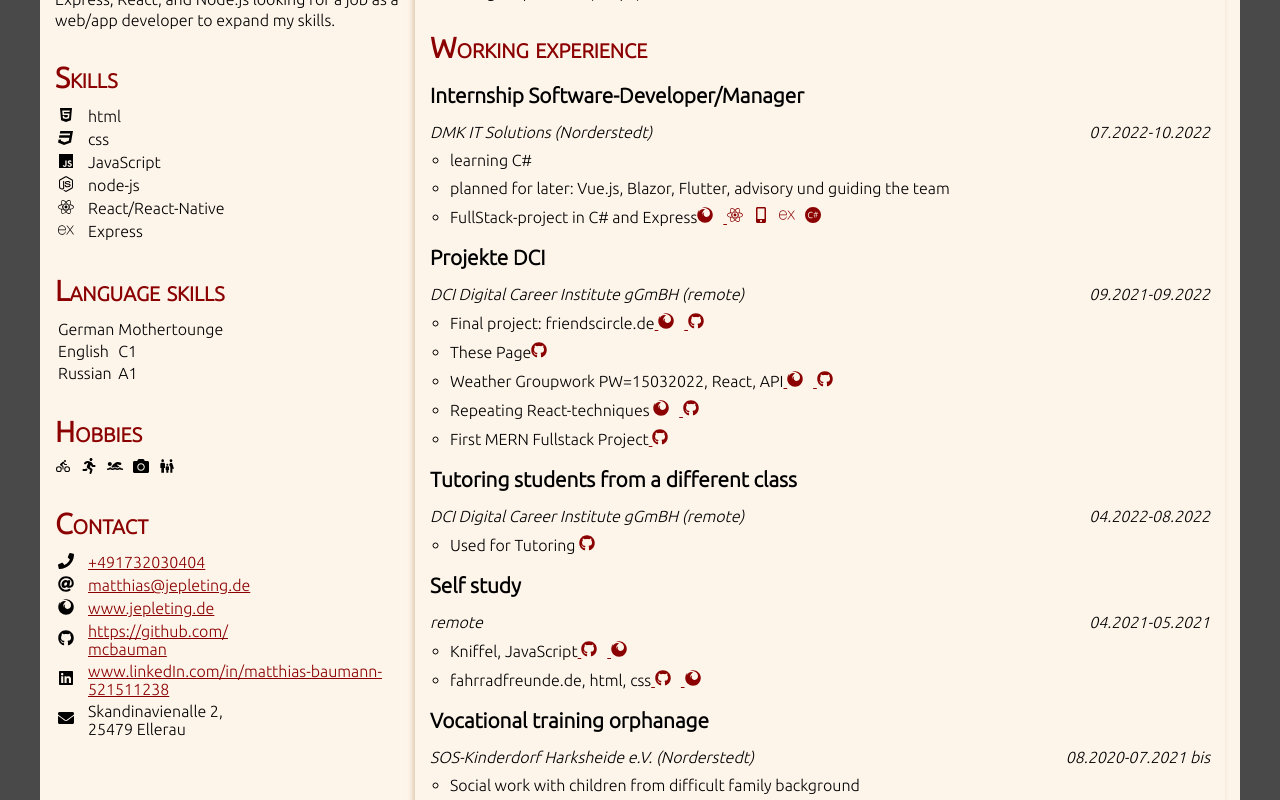
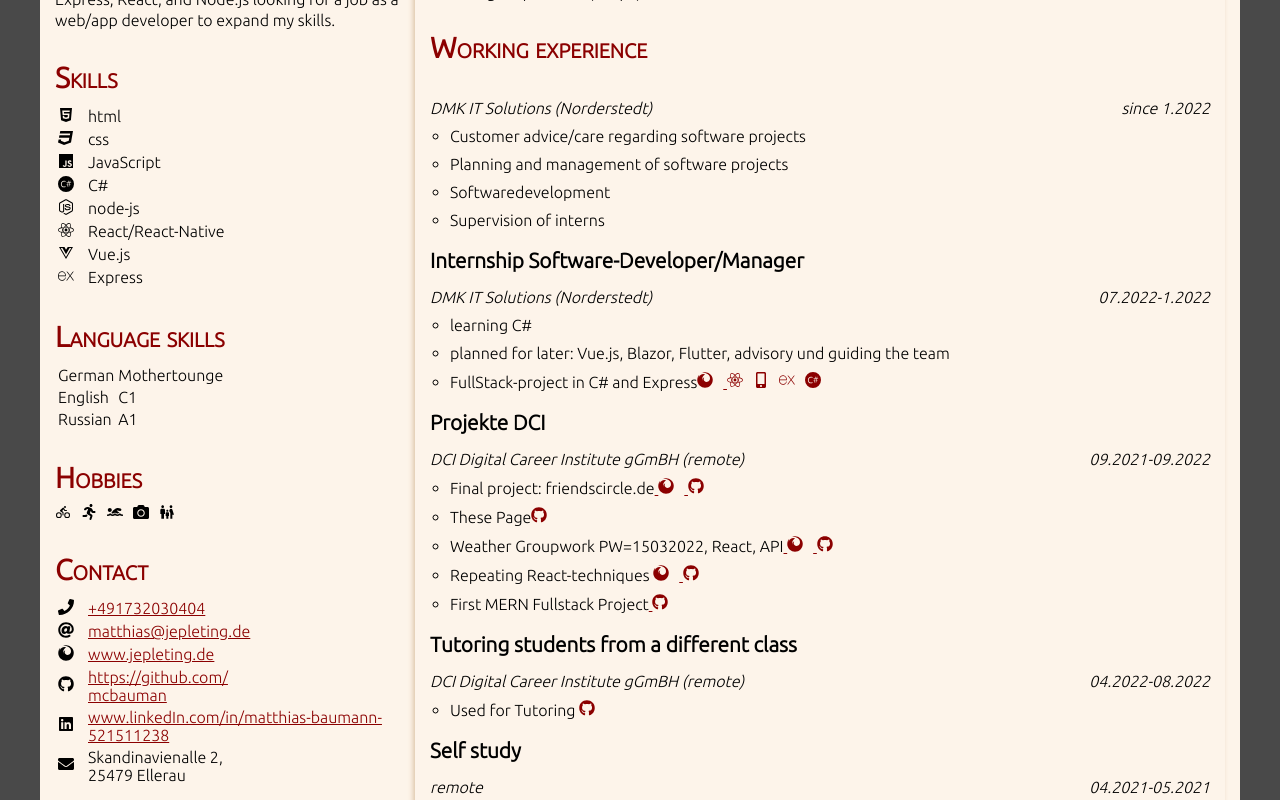
Before and after one commit to mcbauman/jepleting, a React (Create React App) app: page / in a window 1280 px wide. Shown: the part 480-1280 px from the top of the page. Built offline with nearby package versions, Linux system fonts and the light colour scheme.

Commit message:
AktualiserungProduktOwner

```diff
--- a/src/components/lang.js
+++ b/src/components/lang.js
@@ -56,7 +56,13 @@
         intern:"Praktikum Software-Entwickler/Manager",
         learningC:"C# lernen",
         later:"Später: Vue.js, Blazor, Flutter, Beratung und Teamführung",
-        comparism:"FullStack-Projekt in C# und Express"
+        comparism:"FullStack-Projekt in C# und Express",
+        dmk:"Business Software-Developer/Product Owner",
+        seit:"seit",
+        kundenkontakt:"Kundenkberatung-/Betreuung bzgl. Softwareprojekten",
+        management:"Planung und Management der Softwareprojekte",
+        entwicklung:"Softwareentwicklung",
+        praktikanten:"Betreuung der Praktikanten"
     },
     en:{
         title:"title",
@@ -115,7 +121,12 @@
         intern:"Internship Software-Developer/Manager",
         learningC:"learning C#",
         later:"planned for later: Vue.js, Blazor, Flutter, advisory und guiding the team",
-        comparism:"FullStack-project in C# and Express"
+        comparism:"FullStack-project in C# and Express",
+        seit:"since",
+        kundenkontakt:"Customer advice/care regarding software projects",
+        management:"Planning and management of software projects",
+        entwicklung:"Softwaredevelopment",
+        praktikanten:"Supervision of interns"
     },
     ke:{
         title:"title",
@@ -174,7 +185,13 @@
         intern:"Internship Software-Developer/Manager",
         learningC:"learning C#",
         later:"planned for later: Vue.js, Blazor, Flutter, advisory und guiding the team",
-        comparism:"FullStack-project in C# and Express"
+        comparism:"FullStack-project in C# and Express",
+        dmk:"Business Software-Developer/Product Owner",
+        seit:"since",
+        kundenkontakt:"Customer advice/care regarding software projects",
+        management:"Planning and management of software projects",
+        entwicklung:"Softwaredevelopment",
+        praktikanten:"Supervision of interns"
     }
 }
 export default trans
--- a/src/pages/CV.jsx
+++ b/src/pages/CV.jsx
@@ -2,7 +2,7 @@
 import trans from "../components/lang.js"
 import {Context} from "../context/langContext.js"
 import { useContext } from "react"
-import {FaHtml5,FaCss3, FaJs, FaNodeJs, FaReact, FaCamera, FaMobileAlt, FaRunning, FaSwimmer, FaPhone, FaAt, FaFirefox, FaGithub, FaEnvelope } from "react-icons/fa"
+import {FaHtml5,FaCss3, FaJs, FaNodeJs, FaReact, FaCamera, FaMobileAlt, FaRunning, FaSwimmer, FaPhone, FaAt, FaFirefox, FaGithub, FaEnvelope, FaVuejs } from "react-icons/fa"
 import {IoBicycle} from "react-icons/io5"
 import {SiCsharp, SiExpress} from "react-icons/si"
 import {MdFamilyRestroom} from "react-icons/md"
@@ -36,12 +36,20 @@
                             <td>JavaScript</td>
                         </tr>
                         <tr>
+                            <th><SiCsharp/></th>
+                            <td>C#</td>
+                        </tr>
+                        <tr>
                             <th><FaNodeJs/></th>
                             <td>node-js</td>
                         </tr>
                         <tr>
                             <th><FaReact/></th>
                             <td>React/React-Native</td>
+                        </tr>
+                        <tr>
+                            <th><FaVuejs/></th>
+                            <td>Vue.js</td>
                         </tr>
                         <tr>
                             <th><SiExpress/></th>
@@ -142,10 +150,22 @@
                 <article>
                     <h3>{transl[lang].beruflicheErfahrungen}</h3>
                     <section>
+                    <h4>{trans[lang].dmk}</h4>
+                        <div>
+                            <h5>DMK IT Solutions (Norderstedt)</h5>
+                            <h5>{trans[lang].seit} 1.2022</h5>
+                        </div>
+                        <ul>
+                            <li>{trans[lang].kundenkontakt}</li>
+                            <li>{trans[lang].management}</li>
+                            <li>{trans[lang].entwicklung}</li>
+                            <li>{trans[lang].praktikanten}</li>
+                        </ul>
+                    </section><section>
                         <h4>{trans[lang].intern}</h4>
                         <div>
                             <h5>DMK IT Solutions (Norderstedt)</h5>
-                            <h5>07.2022-10.2022</h5>
+                            <h5>07.2022-1.2022</h5>
                         </div>
                         <ul>
                             <li>{trans[lang].learningC}</li>
@@ -212,7 +232,7 @@
                         <h4>{transl[lang].sos}</h4>
                         <div>
                             <h5>SOS-Kinderdorf Harksheide e.V. (Norderstedt)</h5>
-                            <h5>08.2020-07.2021 bis</h5>
+                            <h5>08.2020-07.2021</h5>
                         </div>
                         <ul>
                             <li>{transl[lang].sosText}</li>
@@ -239,7 +259,7 @@
                             <li>{transl[lang].dittmerText2}</li>
                         </ul>
                     </section>
-                    {/* <section>
+                    <section>
                         <h4>{transl[lang].dittmerIZ}</h4>
                         <div>
                             <h5>Mobilfunk Dittmer GmbH (Itzehoe)</h5>
@@ -248,8 +268,8 @@
                         <ul>
                             <li>{transl[lang].dittmerIZText}</li>
                         </ul>
-                    </section> */}
-                    {/* <section>
+                    </section>
+                    <section>
                         <h4>{transl[lang].mediaMarkt}</h4>
                         <div>
                             <h5>MediaMarkt Hamburg-Altona</h5>
@@ -269,7 +289,7 @@
                             <li>{transl[lang].lbsText}</li>
                             <li>{transl[lang].lbsText2}</li>
                         </ul>
-                    </section> */}
+                    </section>
                     <section>
                         <h4>{transl[lang].spk}</h4>
                         <div>
@@ -283,11 +303,11 @@
                             <li>{transl[lang].spkText4}</li>
                         </ul>
                     </section>
-                    {/* <section>
+                    <section>
                         <h4>{transl[lang].vdf}</h4>
                         <div>
                             <h5>Vodafone Firmenkunden Hamburg</h5>
-                            <h5>06.2006-09.2007</h5>
+                            <h5>07.2008-09.2009</h5>
                         </div>
                         <ul>
                             <li>{transl[lang].vdfText1}</li>
@@ -298,12 +318,12 @@
                         <h4>{transl[lang].haspa}</h4>
                         <div>
                             <h5>Hamburger Sparkasse (Haspa) AG</h5>
-                            <h5>08.2004-06.2006</h5>
+                            <h5>06.2006-09.2007</h5>
                         </div>
                         <ul>
                             <li>{transl[lang].paspaText}</li>
                         </ul>
-                    </section> */}
+                    </section>
                 </article>
             </main>
         </>
```
